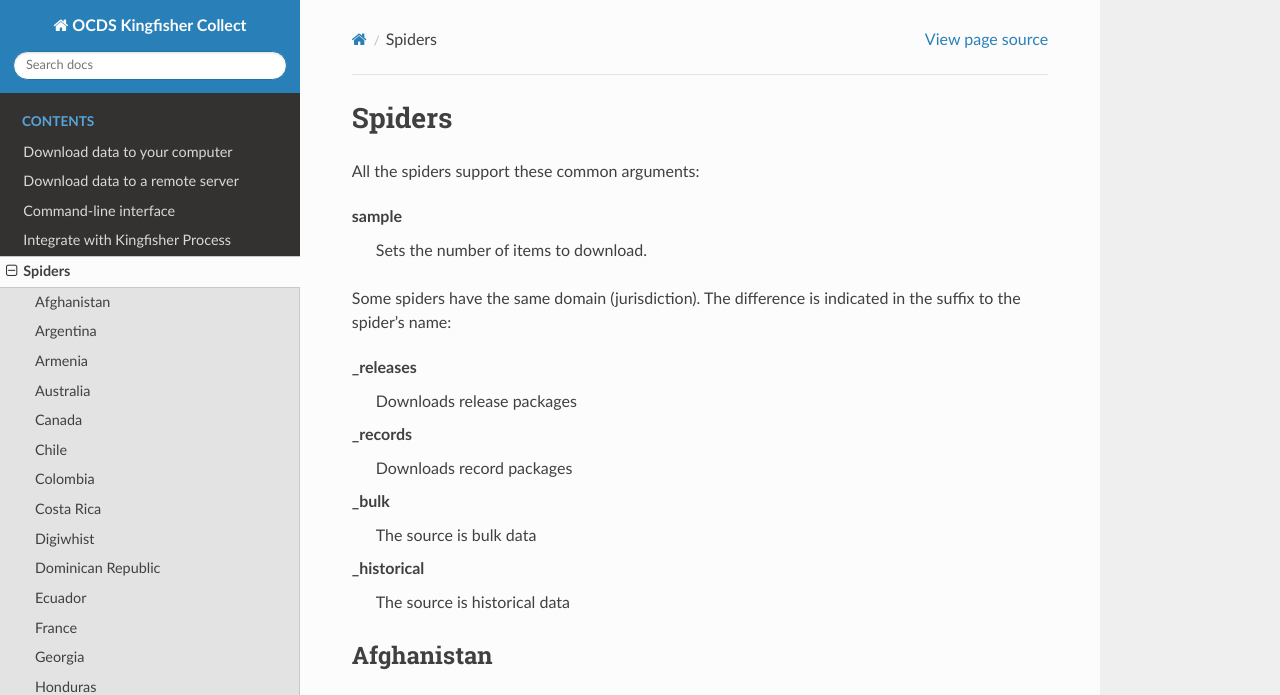
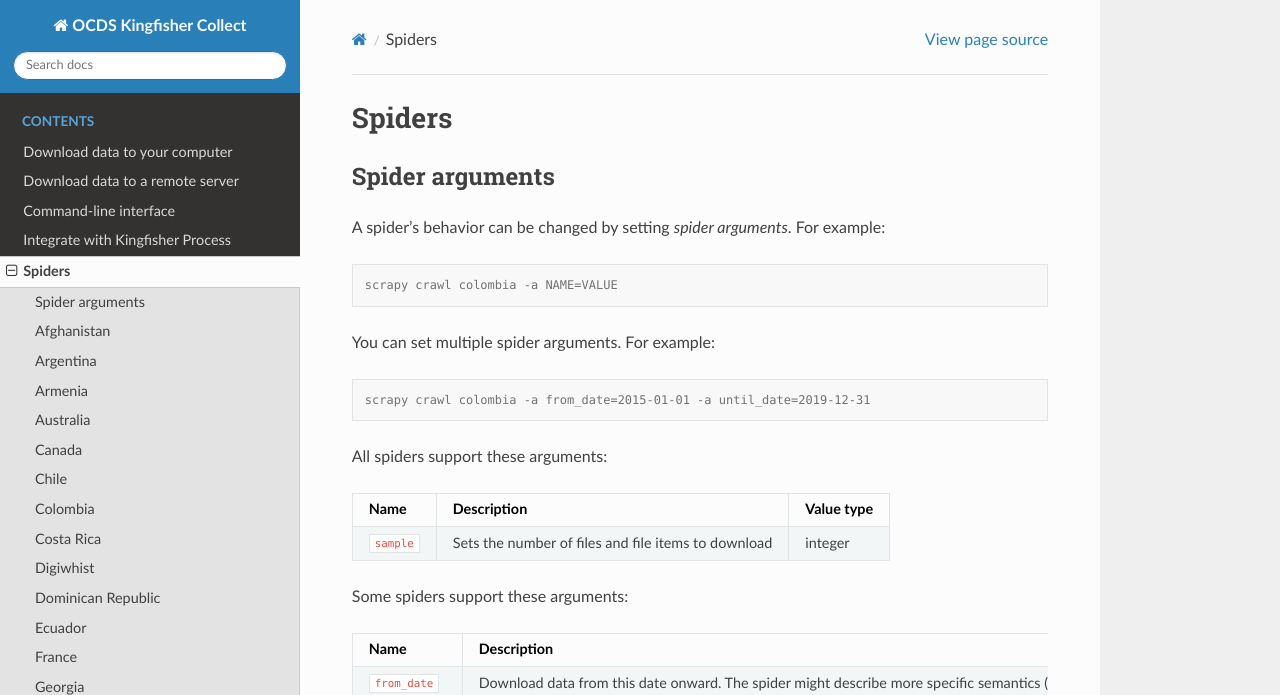
Before and after one commit to open-contracting/kingfisher-collect, a Sphinx documentation site: the page built from docs/spiders.rst, in a window 1280 px wide and 1400 px high. Shown: the top 695 px of the window. Built offline with Sphinx 7.4.7 and the Read the Docs theme 2.0.0, drawn with Linux system fonts in a browser that asks for light colours; some of the changed text lies outside the part shown; grey boxes are pictures that could not be loaded.

Commit message:
docs: Document all spider arguments. Rename page spider argument to start_page. Closes #506

```diff
--- a/docs/spiders.rst
+++ b/docs/spiders.rst
@@ -1,23 +1,63 @@
 Spiders
 =======
 
-All the spiders support these common arguments:
+.. _spider-arguments:
 
-sample
-  Sets the number of items to download.
+Spider arguments
+----------------
 
-Some spiders have the same domain (jurisdiction). The difference is indicated in the suffix to the spider's name:
+A spider's behavior can be changed by setting *spider arguments*. For example:
 
-_releases
-  Downloads release packages
-_records
-  Downloads record packages
-_bulk
-  The source is bulk data
-_historical
-  The source is historical data
+.. code-block:: shell-session
 
-.. Do not edit this file. Instead, run: `scrapy updatedocs`
+   scrapy crawl colombia -a NAME=VALUE
+
+You can set multiple spider arguments. For example:
+
+.. code-block:: shell-session
+
+   scrapy crawl colombia -a from_date=2015-01-01 -a until_date=2019-12-31
+
+All spiders support these arguments:
+
+.. list-table::
+   :header-rows: 1
+
+   * - Name
+     - Description
+     - Value type
+   * - ``sample``
+     - Sets the number of files and file items to download
+     - integer
+
+Some spiders support these arguments:
+
+.. list-table::
+   :header-rows: 1
+
+   * - Name
+     - Description
+     - Value format
+   * - ``from_date``
+     - Download data from this date onward. The spider might describe more specific semantics (e.g. the relevant date is the date the contract was signed).
+     - See spider for date format
+   * - ``until_date``
+     - Download data until this date. The spider might describe more specific semantics (e.g. the relevant date is the date the contract was signed).
+     - See spider for date format
+   * - ``year``
+     - Download data from this yera.
+     - integer
+   * - ``start_page``
+     - Download data from this page onward.
+     - integer
+   * - ``publisher``
+     - Download data by this publisher.
+     - See spider for possible values
+   * - ``system``
+     - Download data from this system.
+     - See spider for possible values
+
+.. Do not edit past this line. Instead, run: `scrapy updatedocs`
 
 Afghanistan
 -----------
```
Also changed, not shown: docs/local.rst (+16 -1 lines), 2 other files.
